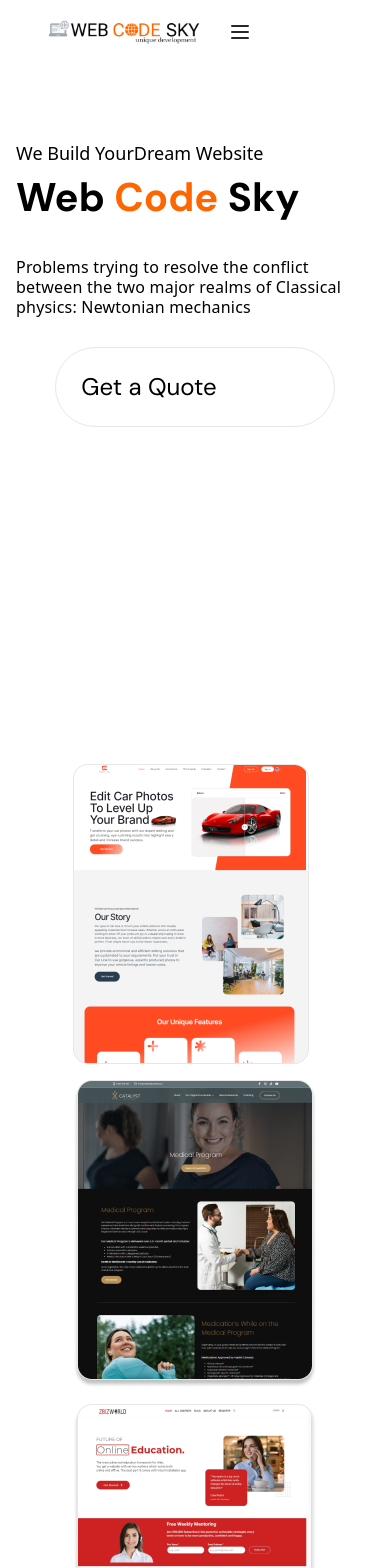
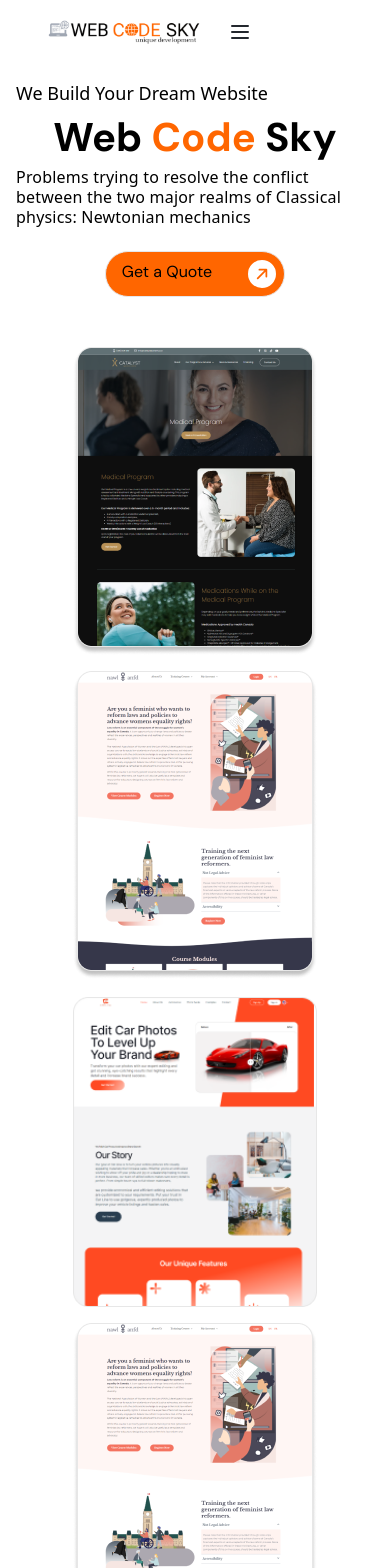
Before and after one commit to webcodesky/webcodesky-react, a React (Vite) app: page / in a window 390 px wide. Shown: the top 1568 px of the page. Built offline with nearby package versions, Linux system fonts and the light colour scheme.

Commit message:
homepage banner update and some other page have changed

```diff
--- a/src/Pages/AboutUs/AboutHome/AboutHome.jsx
+++ b/src/Pages/AboutUs/AboutHome/AboutHome.jsx
@@ -1,3 +1,6 @@
+import ContactUs from "../../ContactUs/ContactUs";
+import PeopleSaying from "../../Home/PeopleSaying/PeopleSaying";
+import PopularServices from "../../Home/PopularServices/PopularServices";
 import AboutClientSatisfaction from "../AboutClientSetisfaction/AboutClientSatisfaction";
 import AboutUsBanner from "../AboutUsBanner/AboutUsBanner";
 import DoseItWork from "../DoseItWork/DoseItWork";
@@ -5,9 +8,12 @@
 const AboutHome = () => {
   return (
     <>
-      <AboutUsBanner></AboutUsBanner>
-      <AboutClientSatisfaction></AboutClientSatisfaction>
-      <DoseItWork></DoseItWork>
+      <AboutUsBanner />
+      <AboutClientSatisfaction />
+      <DoseItWork />
+      <PopularServices />
+      <PeopleSaying />
+      <ContactUs />
     </>
   );
 };
--- a/src/Pages/Home/Banner/Banner.jsx
+++ b/src/Pages/Home/Banner/Banner.jsx
@@ -3,30 +3,33 @@
 
 const Banner = () => {
   return (
-    <div className="relative bg-[#FFFFFF]">
-      <div className="container mx-auto min-h-screen px-4 sm:px-6 lg:px-8">
-        <p className="text-[18px] font-medium  pt-[140px]">
-          We Build YourDream Website
+    <div className="relative bg-[#FFFFFF] flex flex-col justify-center">
+      <div className="container mx-auto px-4 sm:px-6 lg:px-8 text-center">
+        <p className="text-[18px] font-medium pt-[80px] md:pt-[140px] text-left md:pl-28">
+          We Build Your Dream Website
         </p>
+
         <span className="dm-sans-b font-bold text-[40px] md:text-[190px] tracking-[-4%]">
           Web <span className="text-[#FF6600]">Code</span> Sky
         </span>
-        <p className="md:ps-[72px] pt-[30px] md:w-[638px] leading-5 tracking-[0.2px]">
+        <p className="leading-5 tracking-[0.2px] text-left  md:pl-36 md:px-[900px]">
           Problems trying to resolve the conflict between the two major realms
-          of Classical physics: Newtonian mechanics{" "}
+          of Classical physics: Newtonian mechanics
         </p>
+
         <div className="flex justify-center">
-          <button className="flex justify-center mt-[30px] border-[1px] rounded-[50px] hover:bg-[#FF6600] gap-5">
-            <span className="dm-sans text-black hover:text-white text-[24px] leading-[100%] px-[25px] py-[27px]">
+          <button className="flex justify-center mt-6 sm:mt-8 border-[1px] rounded-full bg-[#FF6600] gap-3 sm:gap-5">
+            <span className="dm-sans text-black hover:text-white text-[16px] sm:text-[24px] leading-[100%] px-4 py-3 sm:px-[25px] sm:py-[27px]">
               Get a Quote
             </span>
-            <span className="text-white text-[48px] p-3 my-auto">
+            <span className="text-white text-[28px] sm:text-[48px] p-2 sm:p-3 my-auto">
               <BsFillArrowUpRightCircleFill />
             </span>
           </button>
         </div>
       </div>
-      <div className="-mt-[80px] pb-[30px]">
+
+      <div>
         <BannerProject />
       </div>
     </div>
--- a/src/Pages/Home/BannerProject/BannerProject.jsx
+++ b/src/Pages/Home/BannerProject/BannerProject.jsx
@@ -10,12 +10,12 @@
 import img10 from "../../../assets/bannerImage/b10.png";
 import img11 from "../../../assets/bannerImage/b11.png";
 import img12 from "../../../assets/bannerImage/b12.png";
-// import img13 from '../../../assets/bannerImage/b13.png'
-// import img14 from '../../../assets/bannerImage/b14.png'
+// import img13 from "../../../assets/bannerImage/b13.png";
+// import img14 from "../../../assets/bannerImage/b14.png";
 
 const BannerProject = () => {
   return (
-    <div className="relative">
+    <div className="relative max-sm:pt-[1350px]">
       <div className="container mx-auto ">
         <div className="relative flex flex-wrap justify-center mx-auto gap-4 ">
           <div className="flex flex-col gap-4">
@@ -27,7 +27,7 @@
             </div>
           </div>
           <div className="flex flex-col gap-4 md:mt-[80px]">
-          <div className="md:h-[297px] md:w-[236px] rounded-xl ">
+            <div className="md:h-[297px] md:w-[236px] rounded-xl ">
               <img src={img5} alt="" />
             </div>
             <div className="md:h-[297px] md:w-[236px] rounded-xl ">
@@ -35,7 +35,7 @@
             </div>
           </div>
           <div className="flex flex-col gap-4 md:mt-[230px]">
-          <div className="md:h-[297px] md:w-[236px] rounded-xl ">
+            <div className="md:h-[297px] md:w-[236px] rounded-xl ">
               <img src={img7} alt="" />
             </div>
             <div className="md:h-[297px] md:w-[236px] rounded-xl ">
@@ -43,7 +43,7 @@
             </div>
           </div>
           <div className="flex flex-col gap-4 md:mt-[80px]">
-          <div className="md:h-[297px] md:w-[236px] rounded-xl ">
+            <div className="md:h-[297px] md:w-[236px] rounded-xl ">
               <img src={img9} alt="" />
             </div>
             <div className="md:h-[297px] md:w-[236px] rounded-xl ">
@@ -51,21 +51,30 @@
             </div>
           </div>
           <div className="flex flex-col gap-4">
-          <div className="md:h-[297px] md:w-[236px] rounded-xl ">
+            <div className="md:h-[297px] md:w-[236px] rounded-xl ">
               <img src={img11} alt="" />
             </div>
             <div className="md:h-[297px] md:w-[236px] rounded-xl ">
               <img src={img12} alt="" />
             </div>
           </div>
-          {/* <div className=" absolute -top-[320px] -left-[235px] flex flex-col gap-4">
-              <div className="bg-red-500 md:h-[297px] md:w-[236px] rounded-xl "></div>
-              <div className="bg-red-300 md:h-[297px] md:w-[236px] rounded-xl"></div>
+          <div className="absolute -top-[1300px] md:-top-[160px] md:-left-[110px] flex flex-col gap-4 md:gap-0">
+            <div className="md:h-[297px] md:w-[236px] w-full rounded-xl">
+              <img src={img4} alt="" className="w-full h-full object-cover" />
             </div>
-            <div className=" absolute -top-[320px] -right-[235px] flex flex-col gap-4 ">
-              <div className="bg-red-500 md:h-[297px] md:w-[236px] rounded-xl "></div>
-              <div className="bg-red-300 md:h-[297px] md:w-[236px] rounded-xl"></div>
-            </div> */}
+            <div className="md:h-[297px] md:w-[236px] w-full rounded-xl">
+              <img src={img11} alt="" className="w-full h-full object-cover" />
+            </div>
+          </div>
+
+          <div className="absolute -top-[650px] md:-top-[160px] md:-right-[110px] flex flex-col gap-4 md:gap-0">
+            <div className="md:h-[297px] md:w-[236px] w-full rounded-xl">
+              <img src={img3} alt="" className="w-full h-full object-cover" />
+            </div>
+            <div className="md:h-[297px] md:w-[236px] w-full rounded-xl">
+              <img src={img11} alt="" className="w-full h-full object-cover" />
+            </div>
+          </div>
         </div>
       </div>
     </div>
```
